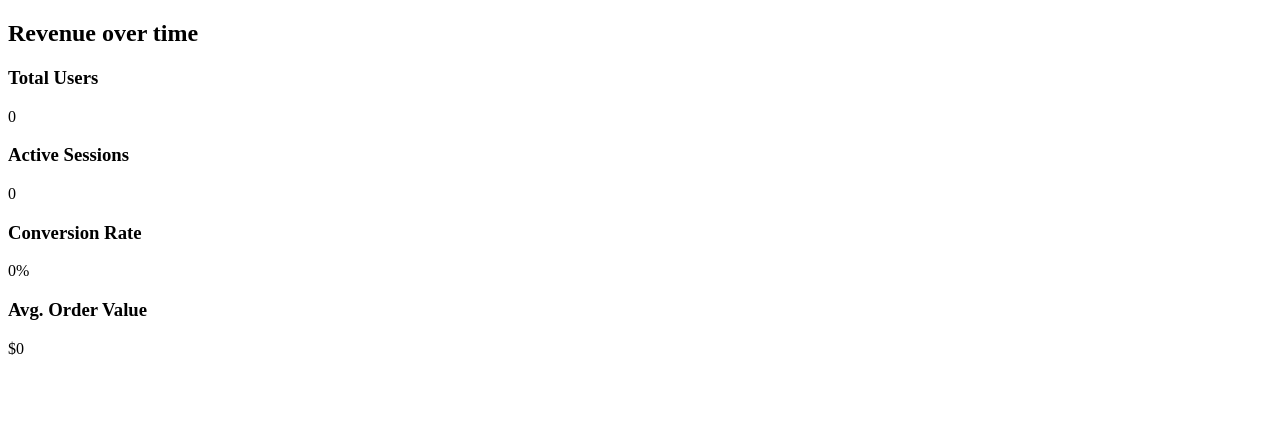
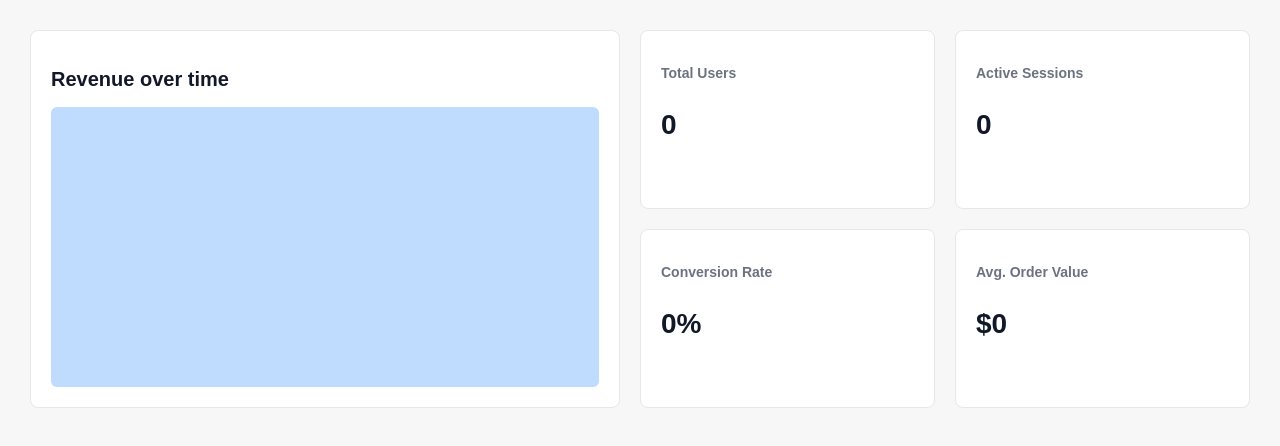
Before and after one commit to QudsMohd/flex_and_grid, a plain HTML site: page task-04-dashboard-unequal/index.html in a window 1280 px wide. Drawn offline with Linux system fonts and the light colour scheme.

Commit message:
task 4 done

```diff
--- a/task-04-dashboard-unequal/styles.css
+++ b/task-04-dashboard-unequal/styles.css
@@ -1 +1,66 @@
 /* TODO: build .dashboard with CSS Grid and grid-template-areas to match the mockup */
+body {
+    margin: 0;
+    background-color: #f7f7f8;
+    color: #1a1a1a;
+    font-family: Arial, Helvetica, sans-serif;
+}
+.dashboard {
+    display: grid;
+    grid-template-columns: 2fr 1fr 1fr;
+    grid-template-rows: 1fr 1fr;
+    gap: 20px;
+    padding: 30px;
+
+}
+.chart-panel {
+    grid-area: 1 / 1 / 3 / 2;
+}
+
+.stat-tile:nth-child(2) {
+    grid-area: 1 / 2 / 2 / 3;
+}
+
+.stat-tile:nth-child(3) {
+    grid-area: 1 / 3 / 2 / 4;
+}
+
+.stat-tile:nth-child(4) {
+    grid-area: 2 / 2 / 3 / 3;
+}
+
+.stat-tile:nth-child(5) {
+    grid-area: 2 / 3 / 3 / 4;
+}
+body {
+    font-family: Arial, sans-serif;
+}
+
+.panel {
+    background-color: #ffffff;
+    border: 1px solid #e5e7eb;
+    border-radius: 8px;
+    padding: 20px;
+}
+
+.chart-panel h2 {
+    font-size: 20px;
+    color: #111827;
+}
+
+.stat-tile h3 {
+    font-size: 14px;
+    color: #6b7280;
+}
+
+.stat-value {
+    font-size: 28px;
+    font-weight: bold;
+    color: #111827;
+}
+
+.img-placeholder {
+    height: 280px;
+    background-color: #bfdbfe;
+    border-radius: 6px;
+}
```
